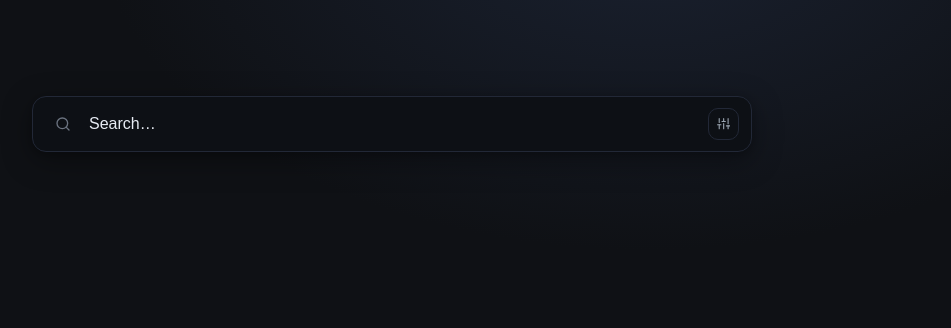
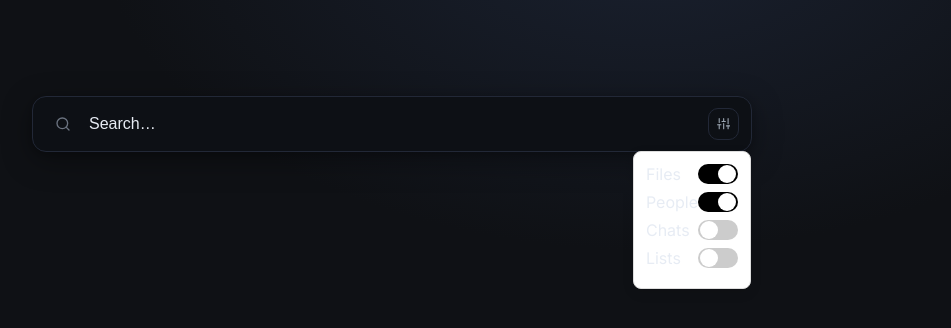
Before and after one commit to shyamsha/search-ui, a React (Vite) app: page / in a window 1280 px wide. Both pictures are taken after a click on the button "Filters". Shown: the top 328 px of the page, without its empty margins (248-1199 px from the left). Built offline with nearby package versions, Linux system fonts and the light colour scheme.

Commit message:
toggle switch

```diff
--- a/src/App.jsx
+++ b/src/App.jsx
@@ -10,7 +10,6 @@ export default function App() {
   const [open, setOpen] = useState(false);
   const [loading, setLoading] = useState(false);
   const [activeTab, setActiveTab] = useState("All");
-  const [filters, setFilters] = useState({ onlyWithBadge: false });
   const [data, setData] = useState(null);
 
   useEffect(() => {
@@ -30,13 +29,12 @@ export default function App() {
     setLoading(true);
     const t = setTimeout(() => setLoading(false), query ? 450 : 250);
     return () => clearTimeout(t);
-  }, [query, activeTab, filters, data]);
+  }, [query, activeTab, data]);
 
   const visibleIds = useMemo(() => {
     if (!data?.results) return [];
     let list = data.results;
     if (activeTab !== "All") list = list.filter((r) => r.type === activeTab);
-    if (filters.onlyWithBadge) list = list.filter((r) => !!r.badge);
     if (query) {
       const q = query.toLowerCase();
       list = list.filter(
@@ -46,7 +44,7 @@ export default function App() {
       );
     }
     return list.map((r) => r.id);
-  }, [data, activeTab, filters, query]);
+  }, [data, activeTab, query]);
 
   const { activeIndex, setActiveIndex } = useKeyboardListNav(visibleIds, {
     onEnter: (id) => alert(`Open ${id}`),
@@ -62,9 +60,6 @@ export default function App() {
           onFocus={() => setFocused(true)}
           onBlur={() => setFocused(false)}
           onClear={() => setQuery("")}
-          onToggleFilters={() =>
-            setFilters((s) => ({ ...s, onlyWithBadge: !s.onlyWithBadge }))
-          }
         />
         <ResultsPanel
           open={open}
@@ -73,8 +68,6 @@ export default function App() {
           data={data || { tabs: [], results: [], suggestions: [] }}
           activeTab={activeTab}
           onTabChange={setActiveTab}
-          filters={filters}
-          setFilters={setFilters}
           activeIndex={activeIndex}
           setActiveIndex={setActiveIndex}
           onEnter={(id) => alert(`Open ${id}`)}
--- a/src/components/ResultsPanel.jsx
+++ b/src/components/ResultsPanel.jsx
@@ -11,7 +11,6 @@ export default function ResultsPanel({
   activeTab,
   onTabChange,
   filters,
-  setFilters,
   activeIndex,
   setActiveIndex,
   onEnter,
@@ -20,7 +19,6 @@ export default function ResultsPanel({
     if (!data?.results) return [];
     let list = data.results;
     if (activeTab !== "All") list = list.filter((r) => r.type === activeTab);
-    if (filters.onlyWithBadge) list = list.filter((r) => !!r.badge);
     if (query) {
       const q = query.toLowerCase();
       list = list.filter(
@@ -30,7 +28,7 @@ export default function ResultsPanel({
       );
     }
     return list;
-  }, [data, activeTab, filters.onlyWithBadge, query]);
+  }, [data, activeTab, query]);
 
   if (!open || !query) return null;
 
--- a/src/components/SearchBar.jsx
+++ b/src/components/SearchBar.jsx
@@ -1,5 +1,6 @@
-import React, { useEffect, useRef } from "react";
+import React, { useEffect, useRef, useState } from "react";
 import { FiSearch, FiX, FiSliders } from "react-icons/fi";
+import ToggleSwitch from "./ToggleSwitch";
 
 export default function SearchBar({
   value,
@@ -9,10 +10,19 @@ export default function SearchBar({
   onClear,
   focused,
   placeholder = "Search…",
-  onToggleFilters,
 }) {
   const ref = useRef(null);
+  const [open, setOpen] = useState(false);
+  const [filters, setFilters] = useState({
+    Files: true,
+    People: true,
+    Chats: false,
+    Lists: false,
+  });
 
+  const toggleFilter = (key) => {
+    setFilters((prev) => ({ ...prev, [key]: !prev[key] }));
+  };
   useEffect(() => {
     if (focused) ref.current?.focus();
   }, [focused]);
@@ -49,12 +59,35 @@ export default function SearchBar({
         <button
           className="ghost"
           aria-label="Filters"
-          onMouseDown={(e) => e.preventDefault()}
-          onClick={onToggleFilters}
+          onClick={() => setOpen(!open)}
         >
           <FiSliders />
         </button>
       </div>
+      {open && (
+        <div
+          style={{
+            position: "absolute",
+            top: "100%",
+            right: 0,
+            background: "#fff",
+            border: "1px solid #ddd",
+            borderRadius: 8,
+            padding: 12,
+            boxShadow: "0 4px 12px rgba(0,0,0,0.1)",
+            zIndex: 100,
+          }}
+        >
+          {Object.keys(filters).map((key) => (
+            <ToggleSwitch
+              key={key}
+              label={key}
+              checked={filters[key]}
+              onChange={() => toggleFilter(key)}
+            />
+          ))}
+        </div>
+      )}
       <style jsx="true">{`
         .shell {
           display: grid;
--- /dev/null
+++ b/src/components/ToggleSwitch.jsx
@@ -0,0 +1,39 @@
+const ToggleSwitch = ({ label, checked, onChange }) => (
+  <label
+    style={{
+      display: "flex",
+      alignItems: "center",
+      justifyContent: "space-between",
+      marginBottom: 8,
+    }}
+  >
+    <span>{label}</span>
+    <div
+      onClick={() => onChange(!checked)}
+      style={{
+        width: 40,
+        height: 20,
+        borderRadius: 20,
+        background: checked ? "#000" : "#ccc",
+        cursor: "pointer",
+        position: "relative",
+        transition: "background 0.3s",
+      }}
+    >
+      <div
+        style={{
+          width: 18,
+          height: 18,
+          borderRadius: "50%",
+          background: "#fff",
+          position: "absolute",
+          top: 1,
+          left: checked ? 20 : 2,
+          transition: "left 0.3s",
+        }}
+      />
+    </div>
+  </label>
+);
+
+export default ToggleSwitch;
```
